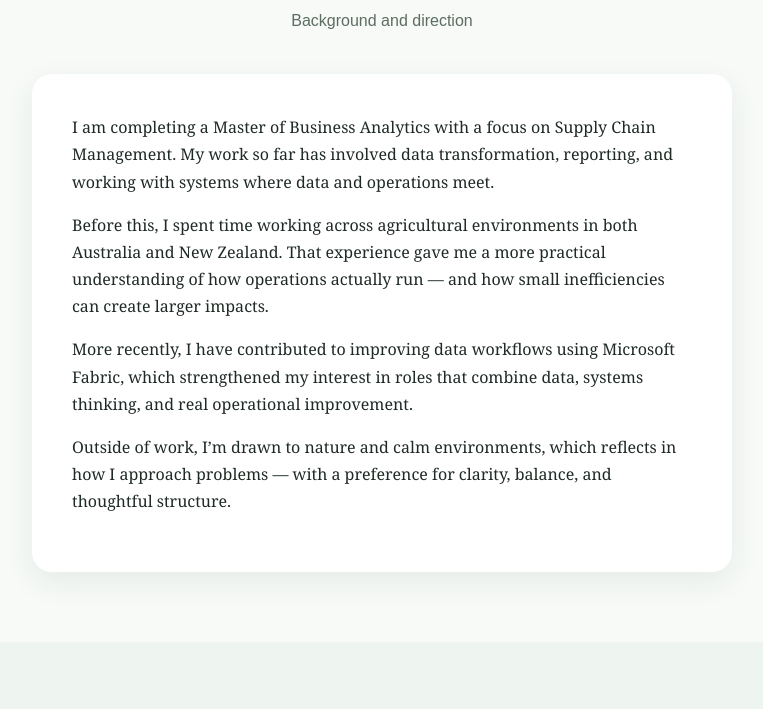
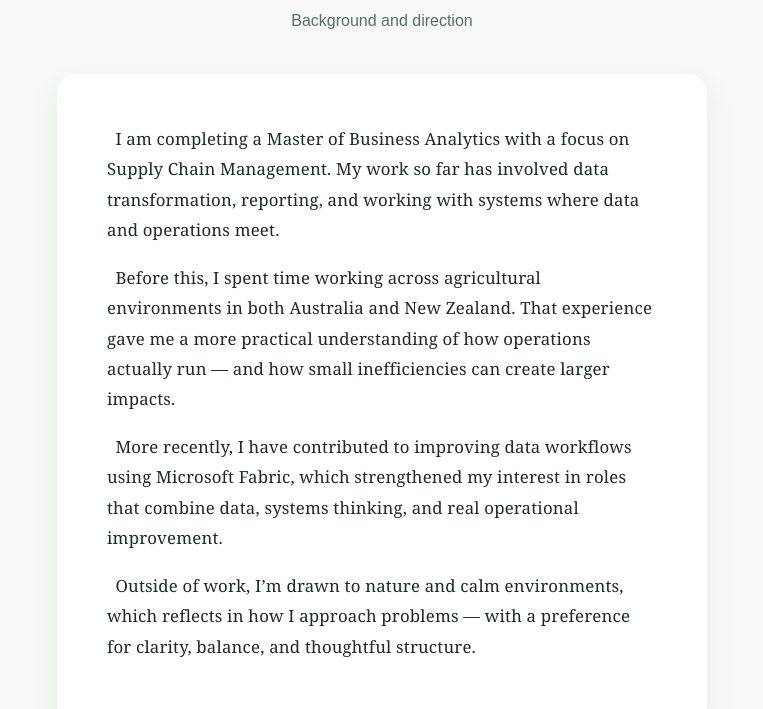
Before and after one commit to ItsNgaDoan/itsngadoan.github.io, a plain HTML site: page index.html in a window 1280 px wide. Shown: the part 672-1381 px from the top of the page, without its empty margins (258-1021 px from the left). Drawn offline with Linux system fonts and the light colour scheme.

Commit message:
Update index.html

```diff
--- a/index.html
+++ b/index.html
@@ -115,15 +115,22 @@
 
     .about-box {
       background: var(--white);
-      padding: 40px;
+      padding: 50px;
       border-radius: var(--radius);
       box-shadow: var(--shadow);
-      max-width: 700px;   /* narrower = better balance */
-      margin: 0 auto;     /* center the box */
-      text-align: left;   /* keep text readable */
+      max-width: 650px;
+      margin: 0 auto;
+      text-align: left;
+      line-height: 1.8;
+      font-size: 1.05rem;
     }
-
-    .about-box p { margin-bottom: 16px; }
+    .about-box {
+      letter-spacing: 0.2px;
+    }
+    .about-box p {
+      margin-bottom: 18px;
+      text-indent: 0.5em;
+    }
 
     .skills { background: var(--soft); }
 
```
